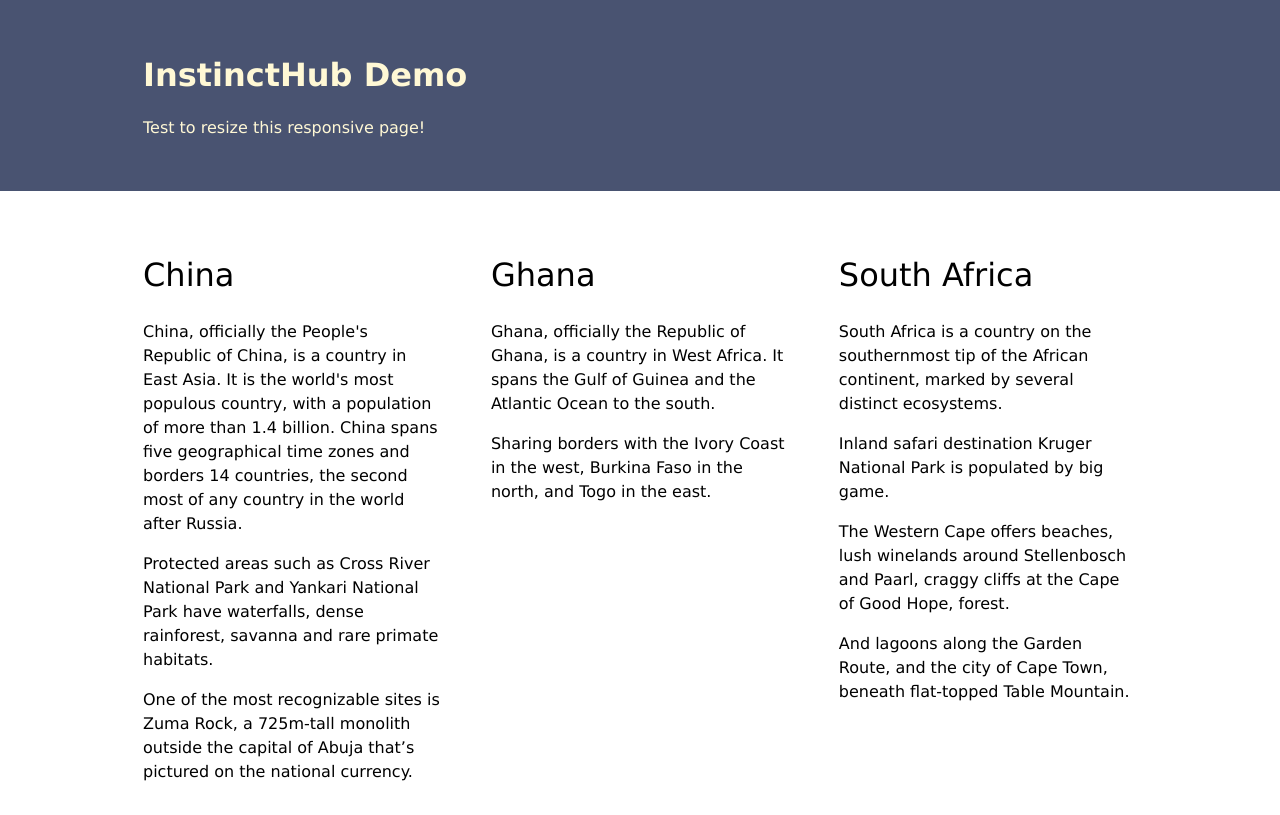
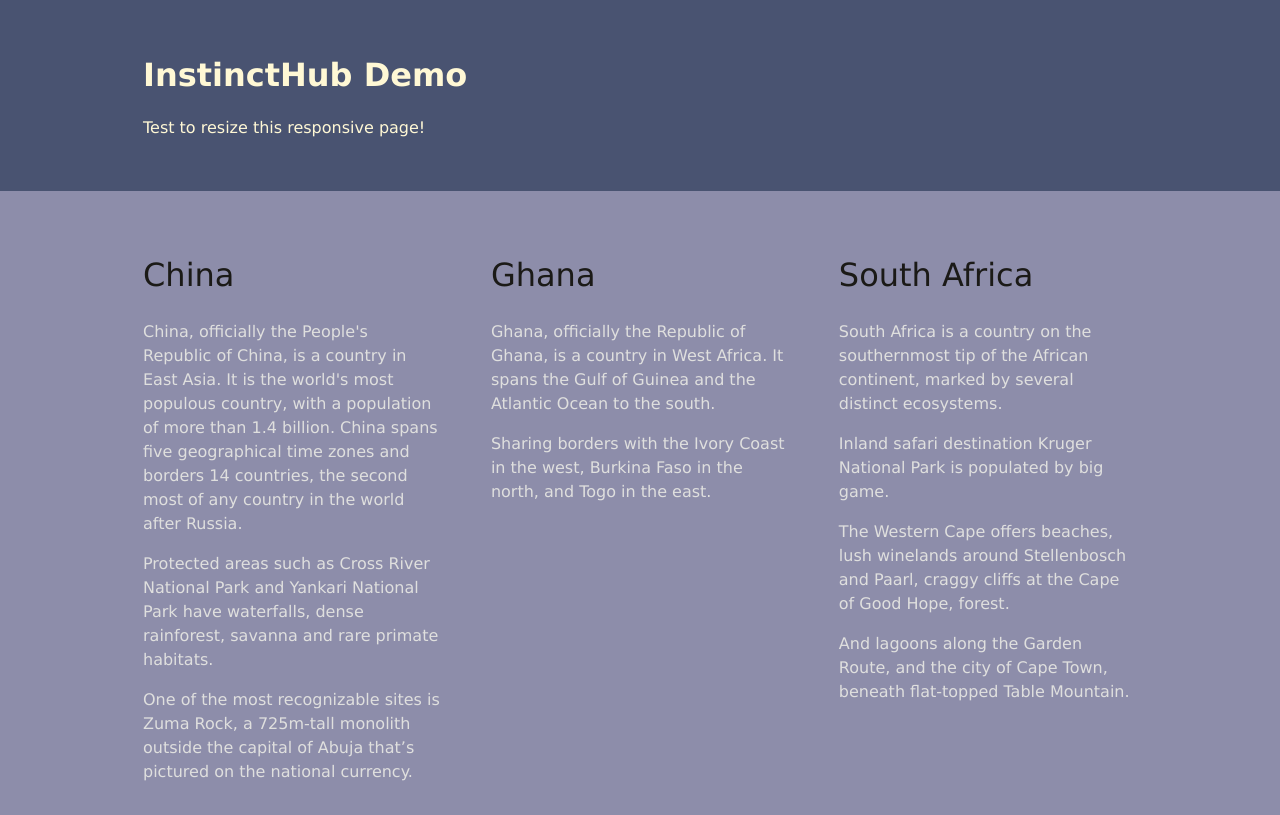
Before and after one commit to Angel-Banks/RESPONSIVE-WEB-DESIGN, a plain HTML site: page index.html in a window 1280 px wide. Drawn offline with Linux system fonts and the light colour scheme.

Commit message:
added some texts

```diff
--- a/index.html
+++ b/index.html
@@ -15,6 +15,9 @@
             <p>Test to resize this responsive page!</p>
         </div>
     </div>
+
+
+<div class="title-banner2">
 
     <div class="container item-wrapper">
         <div class="item">
@@ -38,5 +41,7 @@
             <p>And lagoons along the Garden Route, and the city of Cape Town, beneath flat-topped Table Mountain.</p>
         </div>
     </div>
+</div>
+
 </body>
 </html>
--- a/style.css
+++ b/style.css
@@ -17,6 +17,13 @@ body{
 
 }
 
+.title-banner2 {
+    background-color: #8D8DAA;
+    color: #DFDFDE;
+
+
+}
+
 .container{
     padding: 15px;
     max-width: 1024px;
@@ -28,6 +35,7 @@ h2{
     font-weight: 500;
     font-size: 2em;
     margin-top: 50px;
+    color: #1B1A17;
  }
 
 p{
```
